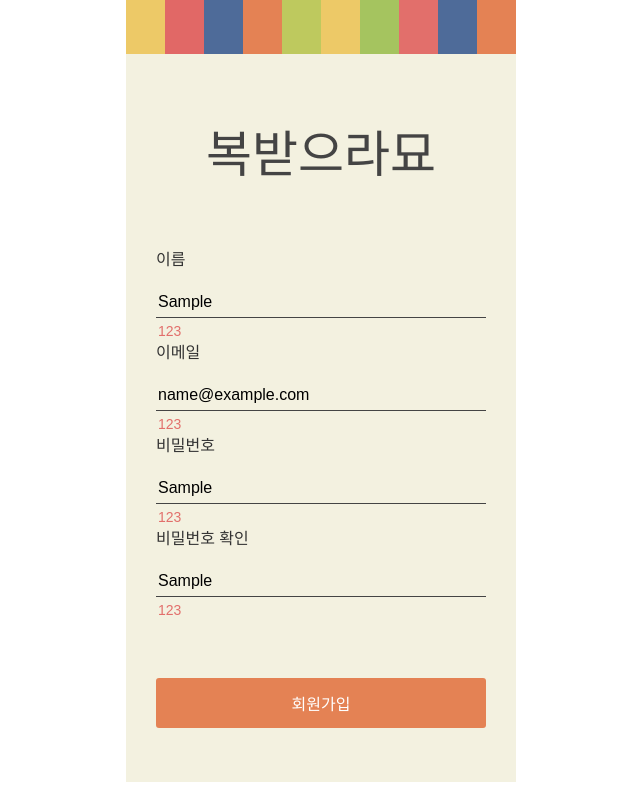
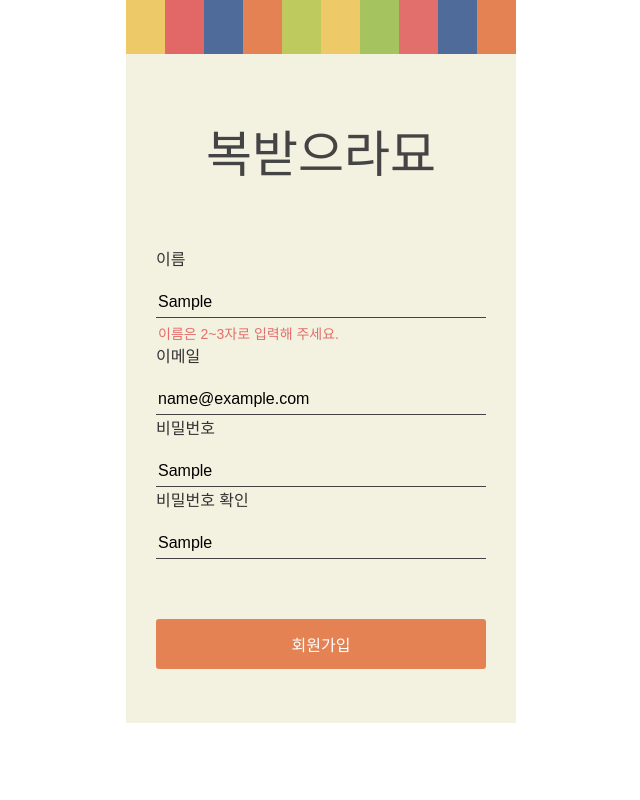
Before and after one commit to advanced-rising/LuckyRabbit2023, a React (Create React App) app: page /signup in a window 1280 px wide. Both pictures are taken after typing "Sample", "name@example.com", "Sample", "Sample" into the empty fields and a click on the button "회원가입". Shown: the whole page, without its empty margins (319-959 px from the left). Built offline with nearby package versions, Linux system fonts and the light colour scheme; a web font is replaced by a local one.

Commit message:
add : yup

```diff
--- a/package.json
+++ b/package.json
@@ -7,6 +7,7 @@
     "@emotion/react": "^11.10.6",
     "@emotion/server": "^11.10.0",
     "@emotion/styled": "^11.10.6",
+    "@hookform/resolvers": "^3.0.0",
     "@reduxjs/toolkit": "^1.9.3",
     "@tanstack/react-query": "^4.26.1",
     "@tanstack/react-query-devtools": "^4.26.1",
@@ -26,7 +27,8 @@
     "react-router-dom": "^6.9.0",
     "react-scripts": "5.0.1",
     "typescript": "^4.9.5",
-    "web-vitals": "^2.1.4"
+    "web-vitals": "^2.1.4",
+    "yup": "^1.0.2"
   },
   "scripts": {
     "start": "react-scripts start",
--- a/src/components/input/DefaultFormField.tsx
+++ b/src/components/input/DefaultFormField.tsx
@@ -3,14 +3,15 @@ import React, { InputHTMLAttributes } from 'react';
 import { Colors } from 'utils/Constants';
 import { CSSObject } from '@emotion/serialize';
 import styled from '@emotion/styled';
-import { UseFormRegister, FieldValues, UseFormRegisterReturn } from 'react-hook-form';
-import FormInput from 'types/FormDto';
+import { FieldError, UseFormRegisterReturn } from 'react-hook-form';
 
 interface Props {
   label: string;
   sx?: CSSObject;
   containerStyle?: CSSObject;
   register?: UseFormRegisterReturn;
+  error?: FieldError;
+  errorMessage?: string;
 }
 
 export const ValidationErrorText = styled.div`
@@ -26,6 +27,9 @@ const DefaultFormField = ({
   label,
   sx,
   register,
+
+  error,
+  errorMessage,
   ...rest
 }: Props & InputHTMLAttributes<HTMLInputElement>) => {
   return (
@@ -48,7 +52,7 @@ const DefaultFormField = ({
         register={register}
         {...rest}
       />
-      <ValidationErrorText>123</ValidationErrorText>
+      {error && <ValidationErrorText>{errorMessage}</ValidationErrorText>}
     </Box>
   );
 };
--- a/src/pages/SignUp.tsx
+++ b/src/pages/SignUp.tsx
@@ -6,20 +6,30 @@ import { SubmitHandler, useForm } from 'react-hook-form';
 import FormInput from 'types/FormDto';
 import { Colors } from 'utils/Constants';
 import { emailRegEx, passwordRegEx } from 'utils/regex';
+import { yupResolver } from '@hookform/resolvers/yup';
+
+import * as yup from 'yup';
 
 const SignUp = () => {
+  const schema = yup.object().shape({
+    userName: yup
+      .string()
+      .required('이름을 입력해 주세요.')
+      .min(2, '이름은 2~3자로 입력해 주세요.')
+      .max(3, '이름은 2~3자로 입력해 주세요.'),
+  });
+
   const {
     register,
     handleSubmit,
     watch,
-    formState: { errors, isDirty },
-  } = useForm<FormInput>({ mode: 'onChange' });
+    formState: { errors },
+  } = useForm<FormInput>({ resolver: yupResolver(schema), mode: 'onChange' });
 
   const onSubmit: SubmitHandler<FormInput> = (formData) => {
     console.log(formData);
     // mutate(formData);
   };
-
   return (
     <DashboardLayout>
       <Box
@@ -46,18 +56,11 @@ const SignUp = () => {
           <DefaultFormField
             label={'이름'}
             placeholder={'홍길동'}
-            register={register('userName', {
-              required: '이름을 입력해 주세요.',
-              minLength: {
-                value: 2,
-                message: '이름은 2~3자로 입력해 주세요.',
-              },
-              maxLength: {
-                value: 3,
-                message: '이름은 2~3자로 입력해 주세요.',
-              },
-            })}
+            register={register('userName')}
+            error={errors.userName && errors.userName}
+            errorMessage={errors.userName && errors.userName.message}
           />
+
           <DefaultFormField
             label={'이메일'}
             placeholder={'example@example.com'}
```
Also changed, not shown: 1 other file (tests, documents, lock files or other folders).
